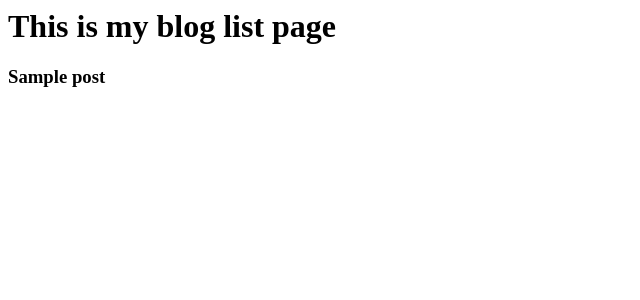
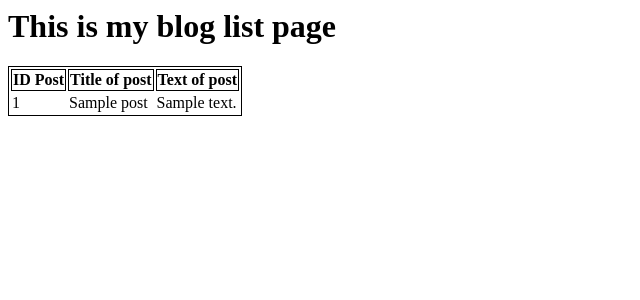
Before and after one commit to adel-ks/django, a Django app: page /blog/ in a window 1280 px wide. Shown: the top 300 px of the page, without its empty margins (0-640 px from the left). Run offline with Django 3.2, Linux system fonts and the light colour scheme; tables that the repository leaves empty hold one stand-in row (values such as "Sample post").

Commit message:
Внесли изменения в файлы views и post_list.html

```diff
--- a/blog/models.py
+++ b/blog/models.py
@@ -4,6 +4,8 @@ from django.db import models
 # Create your models here.
 class Post(models.Model):
 	title = models.CharField(max_length=50)
+	content = models.TextField(blank = True)
+
 
 	def __str__(self):
 		return self.title
--- a/blog/templates/blog/posts_list.html
+++ b/blog/templates/blog/posts_list.html
@@ -1,6 +1,18 @@
 <h1>This is my blog list page</h1>
 <div class = 'features'>
-	{% for i in get_posts %}
-	<h3> {{i.title}}</h3>
+	<table style="border: 1px solid #000;">
+		<tr>
+		<th style="border: 1px solid #000;">ID Post</th>
+		<th style="border: 1px solid #000;">Title of post</th>
+		<th style="border: 1px solid #000;">Text of post</th>
+		</tr>
+	{% for post in get_posts %}
+		<tr style="border: 1px solid #000;">
+			<td>{{post.id}}</td>
+			<td>{{post.title}}</td>
+			<td>{{post.content}}</td>
+		</tr>
+
 	{% endfor %}
+	</table>
 </div>
```
Also changed, not shown: blog/migrations/0002_post_content.py (added).
